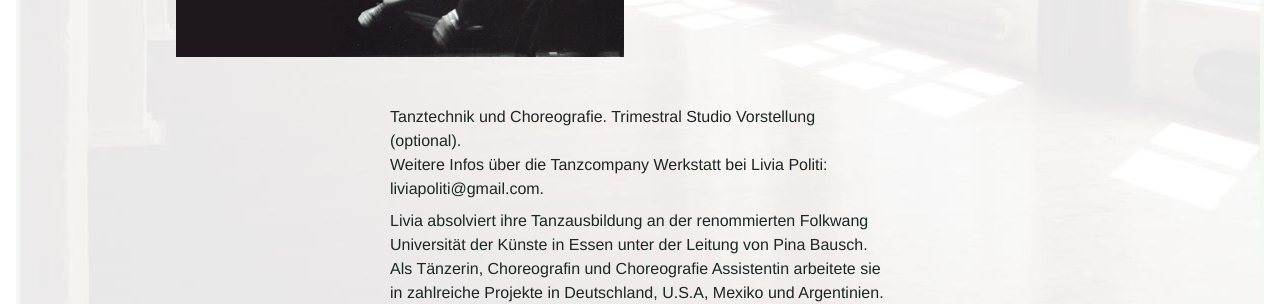
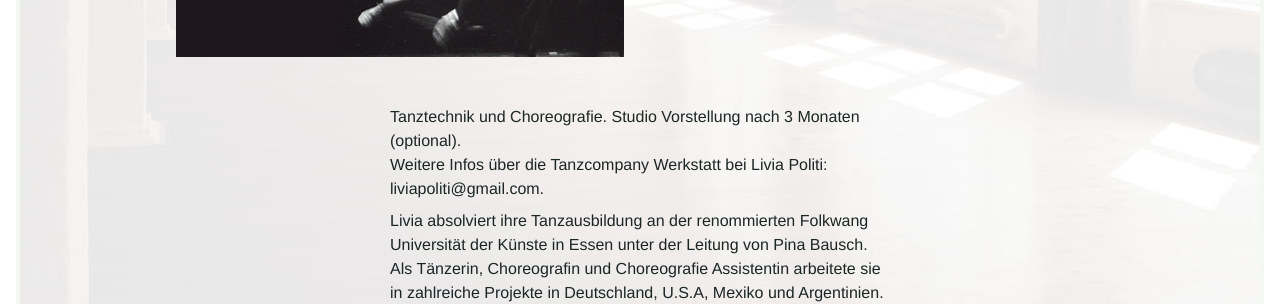
Before and after one commit to Kriesse/urbanraum, a Jekyll site: the page built from _classes/contempdanceworkshop.md, in a window 1280 px wide. Shown: the part 509-813 px from the top of the page. Built offline with Jekyll 4.4.1, drawn with Linux system fonts in a browser that asks for light colours; nearby versions of some CDN libraries.

Commit message:
Update contempdanceworkshop.md
3 Monate

```diff
--- a/_classes/contempdanceworkshop.md
+++ b/_classes/contempdanceworkshop.md
@@ -20,7 +20,7 @@ endtime: "11:30 am"
 
 description_en: '
 <p>
-Tanztechnik und Choreografie. Trimestral Studio Vorstellung (optional). <br>
+Tanztechnik und Choreografie. Studio Vorstellung nach 3 Monaten (optional). <br>
 Weitere Infos über die Tanzcompany Werkstatt bei Livia Politi: liviapoliti@gmail.com. <br> <p>
 Livia absolviert ihre Tanzausbildung an der renommierten Folkwang Universität der Künste in Essen unter der Leitung von Pina Bausch. Als Tänzerin, Choreografin und Choreografie Assistentin arbeitete sie in zahlreiche Projekte in Deutschland, U.S.A, Mexiko und Argentinien. <br>
 Die erfahrene Tanzdozentin unterrichtet u.a. an der Dock11 studios Berlin,
```
